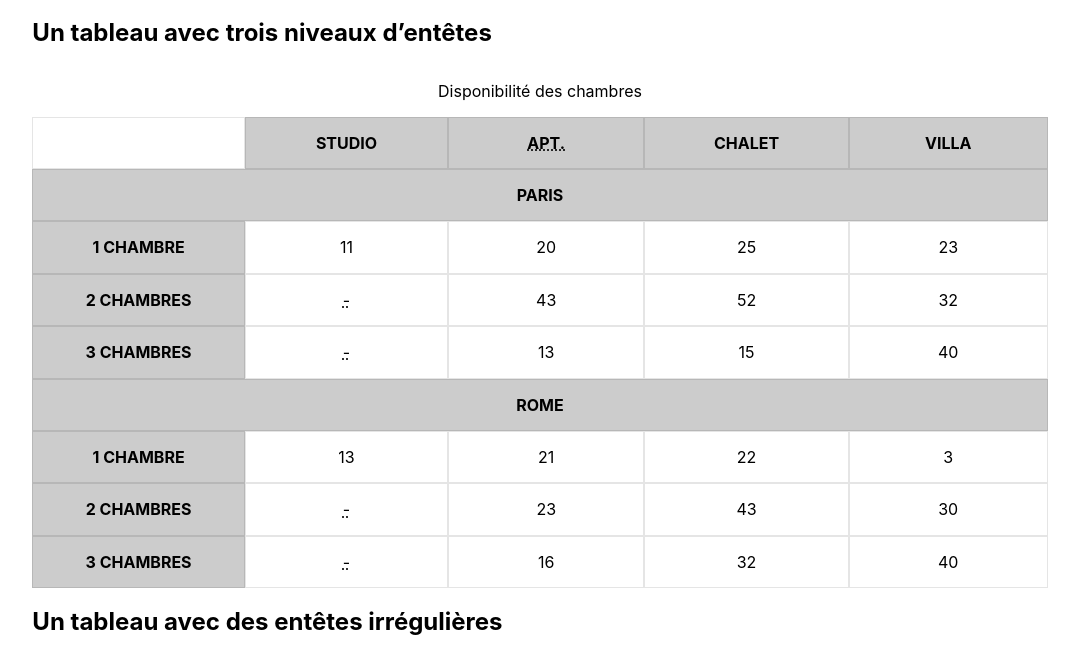
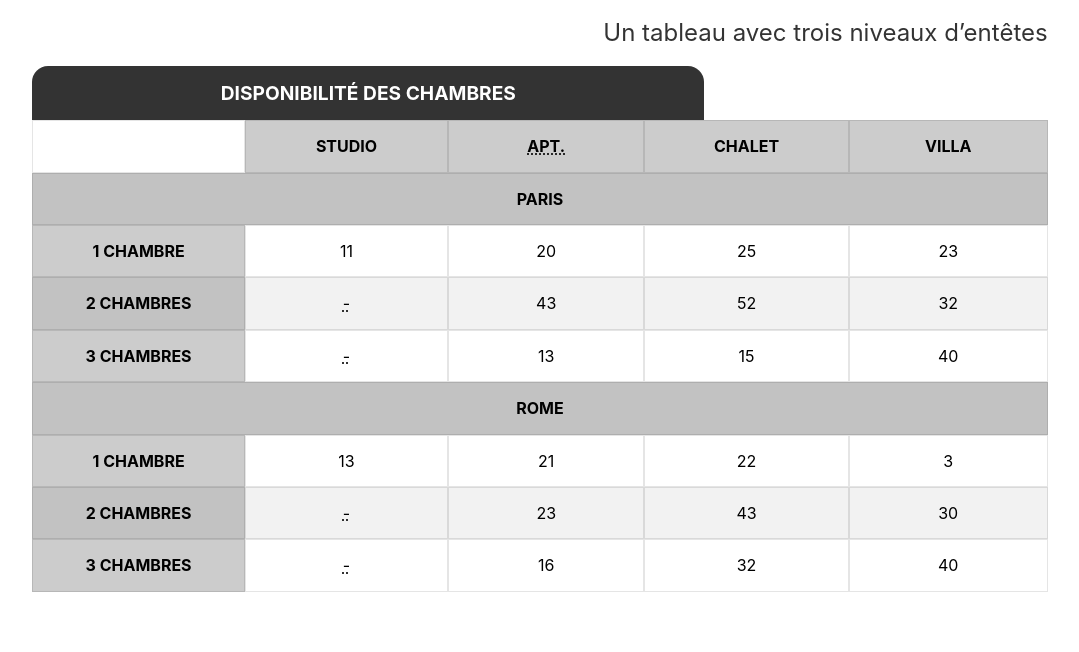
Before and after one commit to tecg-cpw/html-table-complex, a plain HTML site: page index.html in a window 1280 px wide. Shown: the part 61-713 px from the top of the page, without its empty margins (100-1179 px from the left). Drawn offline with Linux system fonts and the light colour scheme.

Commit message:
update css

```diff
--- a/css/styles.css
+++ b/css/styles.css
@@ -370,6 +370,10 @@ td, th {
     text-align: center;
 }
 
+tr:nth-child(even){
+    background-color: rgb(0,0,0,0.05);
+}
+
 th {
     text-transform: uppercase;
     background-color: rgba(0, 0, 0, .2);
@@ -378,3 +382,25 @@ th {
 table {
     border-spacing: 0;
 }
+
+caption{
+    font-size: 1.2rem;
+    padding: 1rem;
+    text-transform: uppercase;
+    font-weight: bold;
+    color:white;
+    background-color: rgba(0,0,0,.8);
+    border-top-left-radius: 1rem;
+    border-top-right-radius: 1rem;
+    width: 50vw;
+}
+
+section{
+    margin-bottom: 10rem;
+}
+
+h2 {
+    font-weight: normal;
+    text-align: right;
+    color: rgba(0,0,0,.8);
+}
```
Also changed, not shown: assets-starter/rendu.png.
